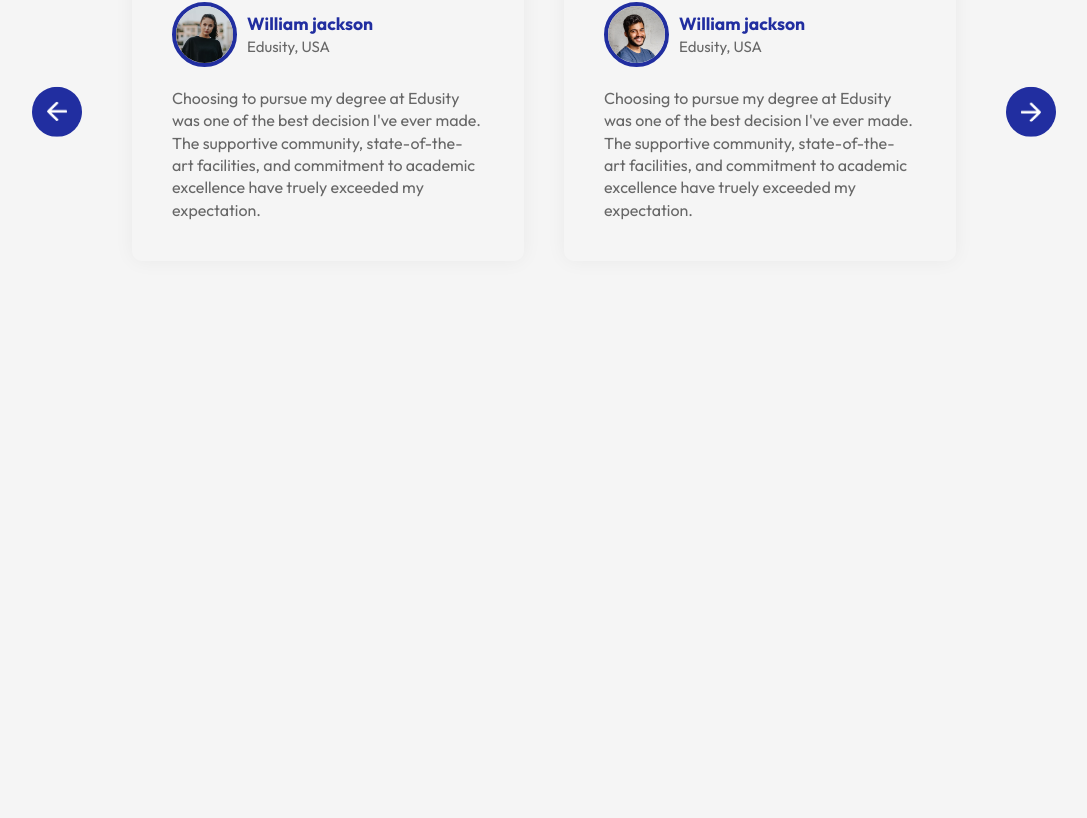
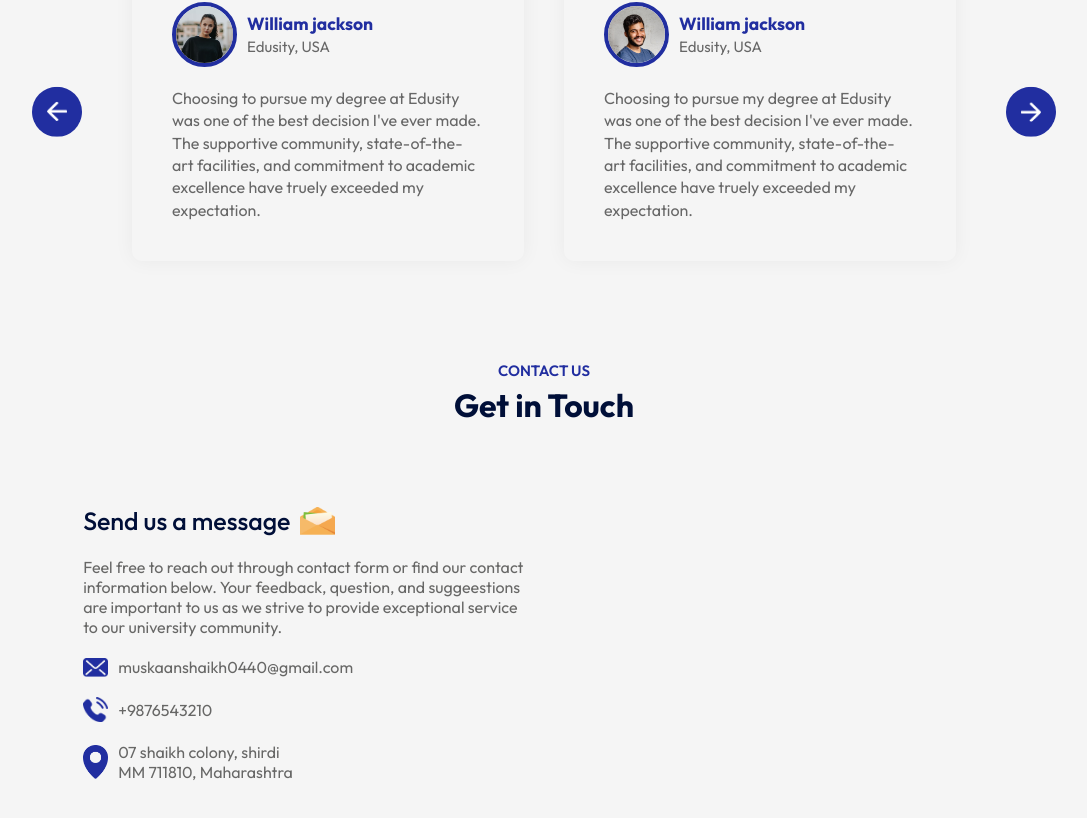
Before and after one commit to Muskan711810/Education_website, a React (Vite) app: page / in a window 1280 px wide. Shown: the part 2679-3497 px from the top of the page, without its empty margins (96-1183 px from the left). Before the commit the page ends 3040 px from the top, so only its background shows below. Built offline with nearby package versions, Linux system fonts and the light colour scheme.

Commit message:
change11

```diff
--- a/src/App.jsx
+++ b/src/App.jsx
@@ -6,6 +6,7 @@
 import About from './Components/About/About'
 import Campus from './Components/Campus/Campus'
 import Testimonials from './Components/Testimonials/Testimonials'
+import Contact from './Components/Contact/Contact'
 
 const App = () => {
   return (
@@ -20,6 +21,8 @@
       <Campus/>
       <Title subTitle='TESTIMONIALS' title='What Student Says'/>
       <Testimonials/>
+      <Title subTitle='Contact Us' title='Get in Touch'/>
+      <Contact/>
       </div>
     </div>
 
--- /dev/null
+++ b/src/Components/Contact/Contact.css
@@ -0,0 +1,41 @@
+.contact
+{
+    margin: 80px auto;
+    max-width: 90%;
+    display: flex;
+    align-items: center;
+    justify-content: space-between;
+}
+.contact-col
+{
+    flex-basis: 48%;
+    color: #676766;
+}
+.contact-col h3{
+    color: #000F38;
+    font-weight: 500;
+    font-size: 25px;
+    display: flex;
+    align-items: center;
+    margin-bottom: 20px;
+
+}
+.contact-col h3 img{
+    width: 35px;
+    margin-left: 10px;
+
+}
+.contact-col p {
+    max-width: 450px;
+    list-style: 0.3;
+}
+.contact-col ul li
+{
+    display: flex;
+    align-items: center;
+    margin: 20px 0;
+}
+.contact-col ul li img
+{
+    width: 25px;
+    margin-right: 10px;
--- /dev/null
+++ b/src/Components/Contact/Contact.jsx
@@ -0,0 +1,27 @@
+import React from 'react'
+import './Contact.css'
+import msg_icon from '../../assets/msg-icon.png'
+import mail_icon from '../../assets/mail-icon.png'
+import phone_icon from '../../assets/phone-icon.png'
+import location_icon from '../../assets/location-icon.png'
+
+const Contact = () => {
+  return (
+    <div className='contact'>
+        <div className="contact-col">
+            <h3>Send us a message <img src={msg_icon} alt="" /></h3>
+            <p>Feel free to reach out through contact form or find our contact information below.
+                Your feedback, question, and suggeestions are important to us as we strive
+                to provide exceptional service to our university community.</p>
+                <ul>
+                    <li><img src={mail_icon} alt="" />muskaanshaikh0440@gmail.com</li>
+                    <li><img src={phone_icon} alt="" />+9876543210</li>
+                    <li><img src={location_icon} alt="" />07 shaikh colony, shirdi<br/> MM 711810, Maharashtra  </li>
+                </ul>
+        </div>
+        <div className="contact-col"></div>
+    </div>
+  )
+}
+
+export default Contact
--- a/src/Components/Testimonials/Testimonials.jsx
+++ b/src/Components/Testimonials/Testimonials.jsx
@@ -1,4 +1,4 @@
-import React from 'react'
+import React, { useRef } from 'react'
 import './Testimonials.css'
 import next_icon from '../../assets/next-icon.png'
 import back_icon from '../../assets/back-icon.png'
@@ -8,12 +8,29 @@
 import user_4 from '../../assets/user-4.png'
 
 const Testimonials = () => {
+
+    const slider = useRef();
+    let tx = 0;
+
+const slideForward = () =>{
+    if (tx > -50){
+        tx -=25;
+    }
+    slider.current.style.transform = `translatex(${tx}%)`;
+}
+const slideBackward = () =>{
+    if (tx < 0){
+        tx +=25;
+    }
+    slider.current.style.transform = `translatex(${tx}%)`;
+}
+
   return (
     <div className='testimonials'>
-      <img src={next_icon} alt="" className='next-btn' />
-      <img src={back_icon } alt="" className='back-btn' />
+      <img src={next_icon} alt="" className='next-btn' onClick={slideForward}/>
+      <img src={back_icon } alt="" className='back-btn' onClick={slideBackward}/>
       <div className="slider">
-        <ul>
+        <ul ref={slider}>
             <li>
                 <div className="slide">
                     <div className='user-info'>
```
